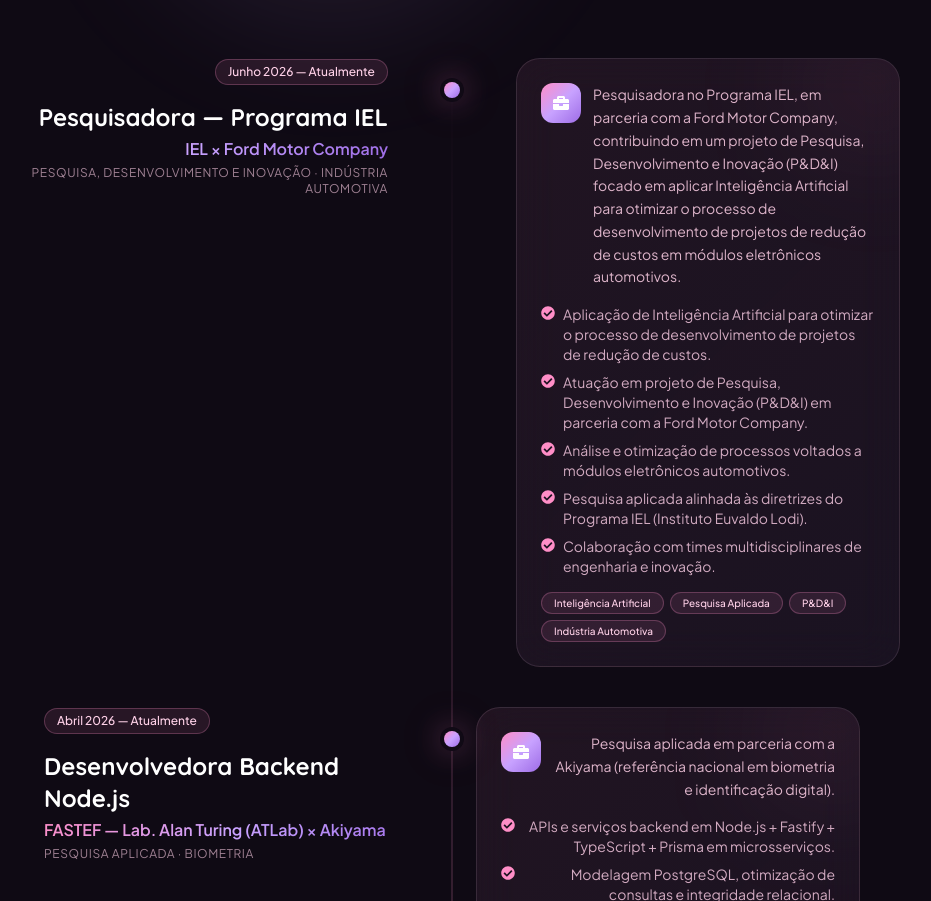
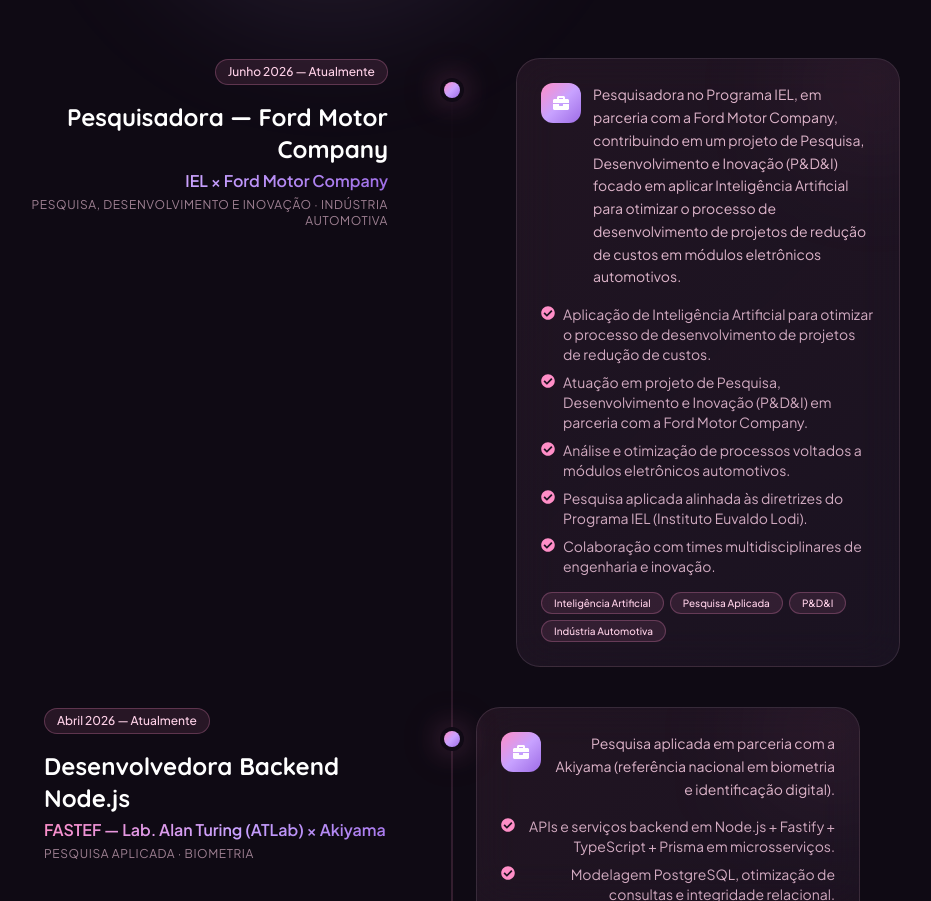
Before and after one commit to emytonton/portfolio, a React (Vite) app: page / in a window 1280 px wide. Shown: the part 2854-3755 px from the top of the page, without its empty margins (188-1119 px from the left). Built offline with nearby package versions, Linux system fonts and the light colour scheme.

Commit message:
:lipstick: style: rename role title to Pesquisadora - Ford Motor Company

```diff
--- a/src/data/experiences.js
+++ b/src/data/experiences.js
@@ -1,7 +1,7 @@
 export const experiences = [
   {
     id: 'ford-iel',
-    role: 'Pesquisadora — Programa IEL',
+    role: 'Pesquisadora — Ford Motor Company',
     company: 'IEL × Ford Motor Company',
     period: 'Junho 2026 — Atualmente',
     location: 'Pesquisa, Desenvolvimento e Inovação · Indústria Automotiva',
```
